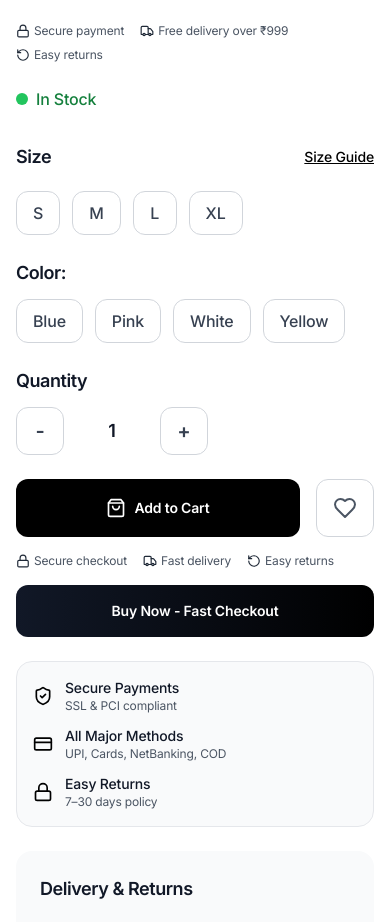
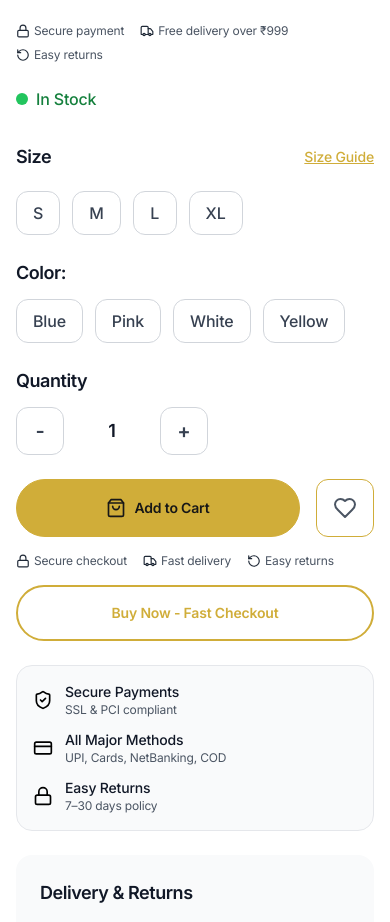
Before and after one commit to gajeraharsh/shoping-ecommerce, a Next.js app: page /products/1 in a window 390 px wide. Shown: the part 1264-2186 px from the top of the page. Built offline with nearby package versions, Linux system fonts and the light colour scheme; no server answers.

Commit message:
solve issue

```diff
--- a/app/globals.css
+++ b/app/globals.css
@@ -16,7 +16,8 @@
     --secondary-foreground: 0 0% 9%;
     --muted: 0 0% 96.1%;
     --muted-foreground: 0 0% 45.1%;
-    --accent: 0 0% 96.1%;
+    /* Brand accent: Modave gold (#d4af37 -> approx hsl(46 62% 52%)) */
+    --accent: 46 62% 52%;
     --accent-foreground: 0 0% 9%;
     --destructive: 0 84.2% 60.2%;
     --destructive-foreground: 0 0% 98%;
@@ -39,8 +40,9 @@
     --secondary-foreground: 0 0% 98%;
     --muted: 0 0% 14.9%;
     --muted-foreground: 0 0% 63.9%;
-    --accent: 0 0% 14.9%;
-    --accent-foreground: 0 0% 98%;
+    /* Brand accent in dark mode: keep same hue for consistency */
+    --accent: 46 62% 52%;
+    --accent-foreground: 0 0% 9%;
     --destructive: 0 62.8% 30.6%;
     --destructive-foreground: 0 0% 98%;
     --border: 0 0% 14.9%;
@@ -270,15 +272,15 @@
 
   /* Button system */
   .btn-primary {
-    @apply bg-black dark:bg-white text-white dark:text-black px-8 py-4 rounded-full font-semibold hover:bg-gray-800 dark:hover:bg-gray-100 transition-all duration-300;
+    @apply bg-accent text-accent-foreground border border-accent px-8 py-4 rounded-full font-semibold transition-all duration-300 hover:opacity-90;
   }
 
   .btn-secondary {
-    @apply bg-white dark:bg-gray-800 text-black dark:text-white border border-gray-200 dark:border-gray-700 px-8 py-4 rounded-full font-semibold hover:bg-gray-50 dark:hover:bg-gray-700 transition-all duration-300;
+    @apply bg-white dark:bg-gray-900 text-accent border border-accent px-8 py-4 rounded-full font-semibold transition-all duration-300 hover:bg-accent/5;
   }
 
   .btn-outline {
-    @apply border-2 border-black dark:border-white text-black dark:text-white px-8 py-4 rounded-full font-semibold hover:bg-black dark:hover:bg-white hover:text-white dark:hover:text-black transition-all duration-300;
+    @apply border-2 border-accent text-accent px-8 py-4 rounded-full font-semibold transition-all duration-300 hover:bg-accent hover:text-accent-foreground;
   }
 
   /* Card system */
--- a/components/layout/Header.js
+++ b/components/layout/Header.js
@@ -296,7 +296,7 @@ export default function Header() {
                 className="text-gray-700 dark:text-gray-300 hover:text-black dark:hover:text-white transition-colors font-medium tracking-tight relative group"
               >
                 {item.name}
-                <span className="absolute -bottom-1 left-0 w-0 h-0.5 bg-black dark:bg-white transition-all duration-300 group-hover:w-full"></span>
+                <span className="absolute -bottom-1 left-0 w-0 h-0.5 bg-accent transition-all duration-300 group-hover:w-full"></span>
               </Link>
             ))}
           </nav>
@@ -312,7 +312,7 @@ export default function Header() {
                 onChange={(e) => setSearchQuery(e.target.value)}
                 onKeyPress={handleSearchKeyPress}
                 onFocus={() => setShowAdvancedSearch(true)}
-                className={`w-full pl-12 pr-4 rounded-full focus:outline-none focus:ring-2 focus:ring-black dark:focus:ring-white focus:border-transparent text-sm transition-all duration-300 border dark:border-gray-700 bg-gray-50 dark:bg-gray-800 text-gray-900 dark:text-white
+                className={`w-full pl-12 pr-4 rounded-full focus:outline-none focus:ring-2 focus:ring-accent focus:border-transparent text-sm transition-all duration-300 border dark:border-gray-700 bg-gray-50 dark:bg-gray-800 text-gray-900 dark:text-white
                   ${isScrolled ? 'py-2.5 border-gray-200/70' : 'py-3 border-gray-200'}
                 `}
               />
@@ -336,7 +336,7 @@ export default function Header() {
             <Link href="/wishlist" className={`relative text-gray-700 dark:text-gray-300 hover:text-black dark:hover:text-white transition-colors rounded-full touch-manipulation flex items-center justify-center ${isScrolled ? 'w-10 h-10' : 'w-11 h-11 sm:w-12 sm:h-12 hover:bg-gray-50 dark:hover:bg-gray-800'}`} style={{ margin: 0, padding: 0, textDecoration: 'none' }}>
               <Heart className="h-5 w-5" style={{ margin: 0, padding: 0, display: 'block' }} />
               {wishlistCount > 0 && (
-                <span className="absolute -top-0.5 -right-0.5 bg-black dark:bg-white text-white dark:text-black text-xs rounded-full h-5 w-5 flex items-center justify-center font-medium text-[10px] sm:text-[11px] min-w-[20px] min-h-[20px]">
+                <span className="absolute -top-0.5 -right-0.5 bg-accent text-accent-foreground text-xs rounded-full h-5 w-5 flex items-center justify-center font-medium text-[10px] sm:text-[11px] min-w-[20px] min-h-[20px]">
                   {wishlistCount > 99 ? '99+' : wishlistCount}
                 </span>
               )}
@@ -346,7 +346,7 @@ export default function Header() {
             <Link href="/cart" className={`relative text-gray-700 dark:text-gray-300 hover:text-black dark:hover:text-white transition-colors rounded-full touch-manipulation flex items-center justify-center ${isScrolled ? 'w-10 h-10' : 'w-11 h-11 sm:w-12 sm:h-12 hover:bg-gray-50 dark:hover:bg-gray-800'}`} style={{ margin: 0, padding: 0, textDecoration: 'none' }}>
               <ShoppingBag className="h-5 w-5" style={{ margin: 0, padding: 0, display: 'block' }} />
               {cartCount > 0 && (
-                <span className="absolute -top-0.5 -right-0.5 bg-black dark:bg-white text-white dark:text-black text-xs rounded-full h-5 w-5 flex items-center justify-center font-medium text-[10px] sm:text-[11px] min-w-[20px] min-h-[20px]">
+                <span className="absolute -top-0.5 -right-0.5 bg-accent text-accent-foreground text-xs rounded-full h-5 w-5 flex items-center justify-center font-medium text-[10px] sm:text-[11px] min-w-[20px] min-h-[20px]">
                   {cartCount > 99 ? '99+' : cartCount}
                 </span>
               )}
--- a/components/products/ProductInfo.js
+++ b/components/products/ProductInfo.js
@@ -152,7 +152,7 @@ export default function ProductInfo({ product }) {
           <h3 className="text-lg font-semibold text-gray-900 dark:text-white">Size</h3>
           <button
             onClick={() => setShowSizeGuide(true)}
-            className="text-sm text-black dark:text-white font-medium underline hover:no-underline"
+            className="text-sm text-accent font-medium underline hover:no-underline"
           >
             Size Guide
           </button>
@@ -164,8 +164,8 @@ export default function ProductInfo({ product }) {
               onClick={() => setSelectedSize(size)}
               className={`px-4 py-2 border rounded-lg transition-colors font-medium ${
                 selectedSize === size
-                  ? 'bg-black dark:bg-white text-white dark:text-black border-black dark:border-white'
-                  : 'border-gray-300 dark:border-gray-600 text-gray-700 dark:text-gray-300 hover:border-black dark:hover:border-white hover:text-black dark:hover:text-white bg-white dark:bg-gray-800'
+                  ? 'bg-accent text-accent-foreground border-accent'
+                  : 'border-gray-300 dark:border-gray-600 text-gray-700 dark:text-gray-300 hover:border-accent hover:text-accent bg-white dark:bg-gray-800'
               }`}
             >
               {size}
@@ -184,8 +184,8 @@ export default function ProductInfo({ product }) {
               onClick={() => setSelectedColor(color)}
               className={`px-4 py-2 border rounded-lg transition-colors font-medium ${
                 selectedColor === color
-                  ? 'bg-black dark:bg-white text-white dark:text-black border-black dark:border-white'
-                  : 'border-gray-300 dark:border-gray-600 text-gray-700 dark:text-gray-300 hover:border-black dark:hover:border-white hover:text-black dark:hover:text-white bg-white dark:bg-gray-800'
+                  ? 'bg-accent text-accent-foreground border-accent'
+                  : 'border-gray-300 dark:border-gray-600 text-gray-700 dark:text-gray-300 hover:border-accent hover:text-accent bg-white dark:bg-gray-800'
               }`}
             >
               {color}
@@ -220,14 +220,14 @@ export default function ProductInfo({ product }) {
           <button
           onClick={handleAddToCart}
           disabled={product.stock === 0}
-          className="flex-1 bg-black dark:bg-white text-white dark:text-black py-4 px-6 rounded-lg hover:bg-gray-800 dark:hover:bg-gray-100 transition-colors font-semibold flex items-center justify-center gap-2 disabled:opacity-50 disabled:cursor-not-allowed touch-manipulation min-h-[48px]"
+          className="flex-1 btn-primary flex items-center justify-center gap-2 disabled:opacity-50 disabled:cursor-not-allowed touch-manipulation min-h-[48px]"
         >
           <ShoppingBag className="h-5 w-5 sm:h-5 sm:w-5" />
           <span className="text-sm sm:text-base">Add to Cart</span>
         </button>
         <button
           onClick={handleWishlistToggle}
-          className="px-4 sm:px-6 py-4 border border-gray-300 dark:border-gray-600 bg-white dark:bg-gray-800 rounded-lg hover:bg-gray-50 dark:hover:bg-gray-700 transition-colors touch-manipulation min-h-[48px] min-w-[48px]"
+          className="px-4 sm:px-6 py-4 border border-accent text-accent bg-white dark:bg-gray-900 rounded-lg hover:bg-accent/5 transition-colors touch-manipulation min-h-[48px] min-w-[48px]"
         >
           <Heart className={`h-6 w-6 sm:h-5 sm:w-5 ${inWishlist ? 'fill-red-500 text-red-500' : 'text-gray-600 dark:text-gray-300'}`} />
         </button>
@@ -249,7 +249,7 @@ export default function ProductInfo({ product }) {
         <button
           onClick={handleBuyNow}
           disabled={product.stock === 0}
-          className="w-full bg-gradient-to-r from-gray-900 to-black dark:from-gray-100 dark:to-white text-white dark:text-black py-4 px-6 rounded-lg hover:from-black hover:to-gray-900 dark:hover:from-white dark:hover:to-gray-100 transition-all duration-300 font-semibold disabled:opacity-50 disabled:cursor-not-allowed touch-manipulation min-h-[48px] text-sm sm:text-base"
+          className="w-full btn-outline disabled:opacity-50 disabled:cursor-not-allowed touch-manipulation min-h-[48px] text-sm sm:text-base"
         >
           Buy Now - Fast Checkout
         </button>
```
